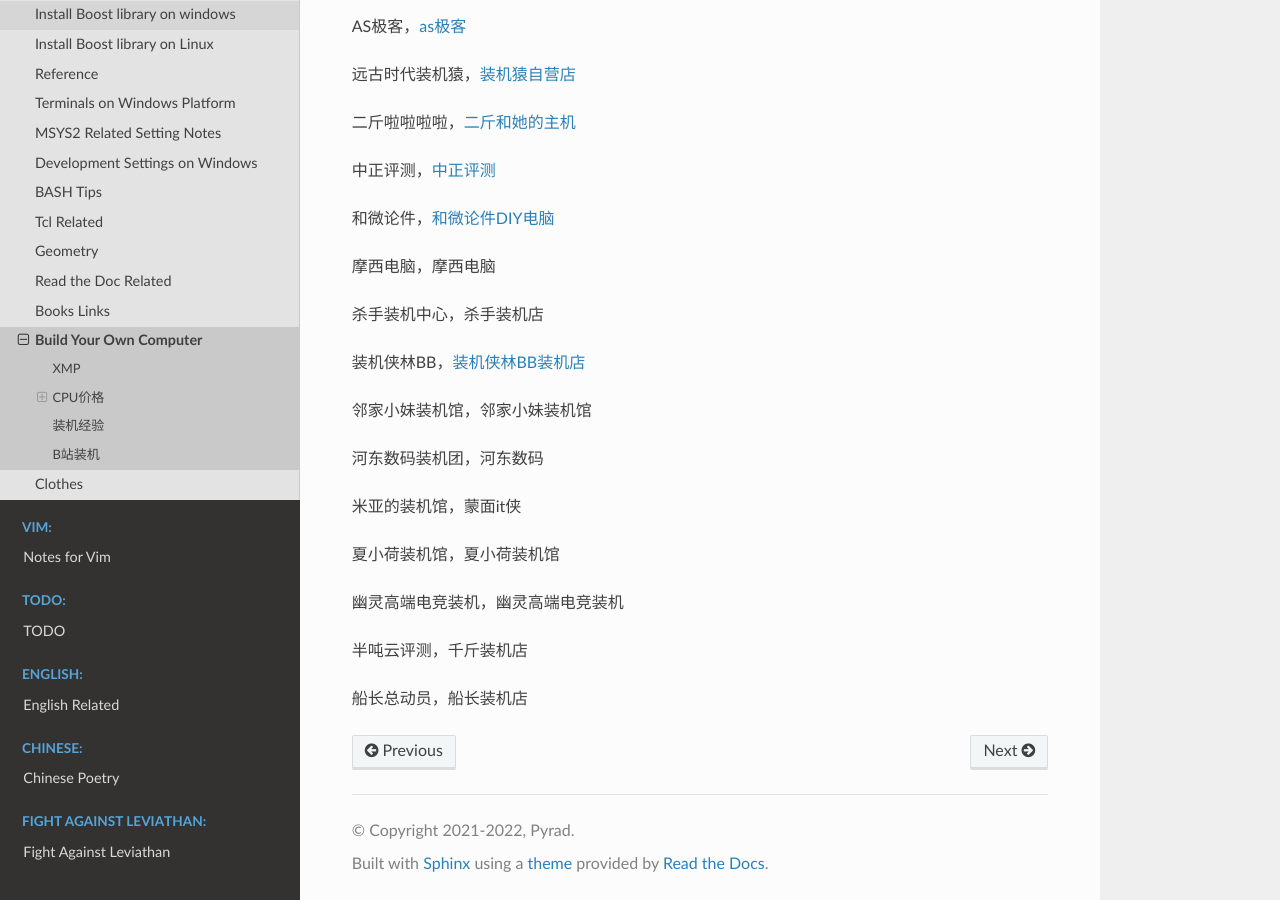
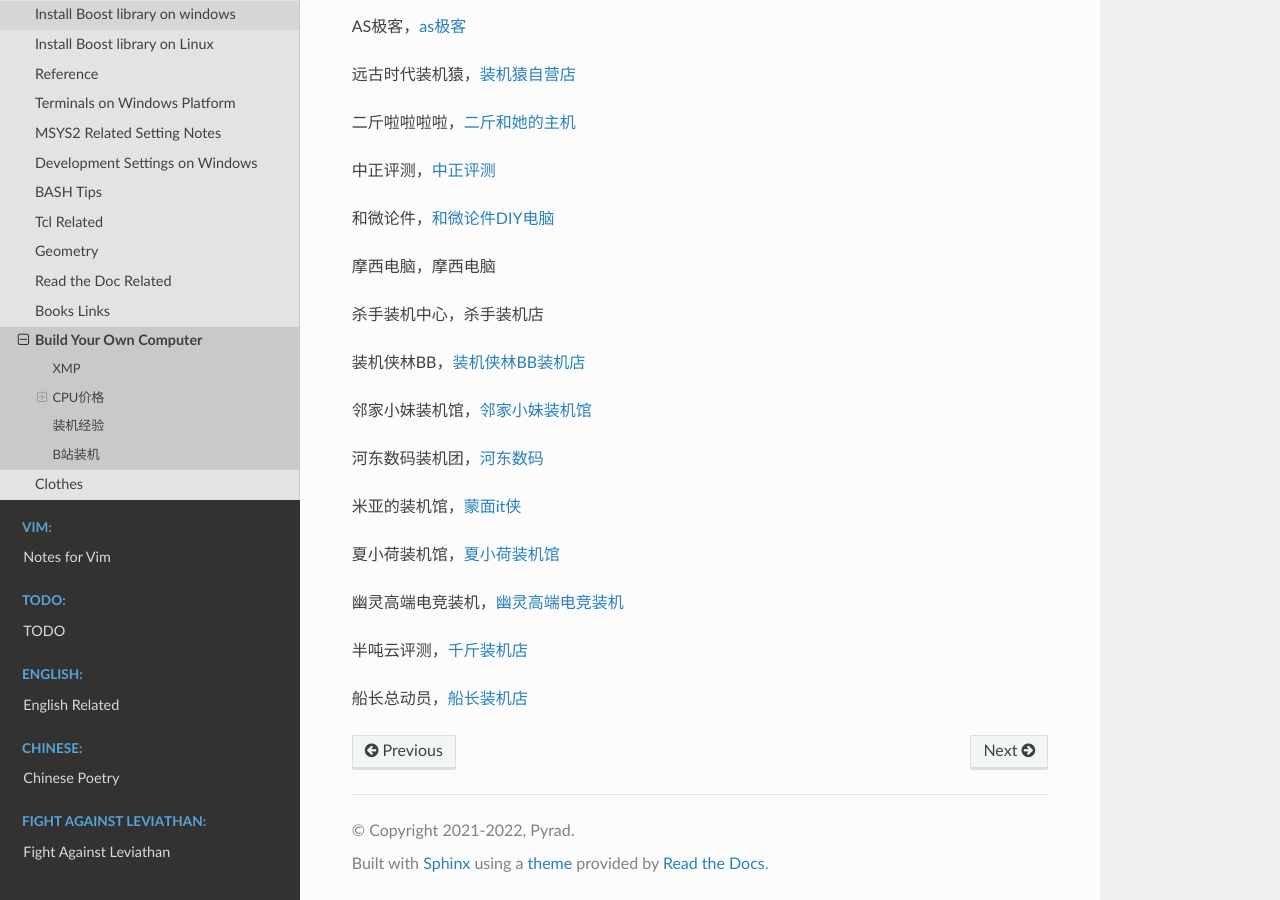
Before and after one commit to Pyrad/pyradnotes, a Sphinx documentation site: the page built from source/Notes/BuildYourOwnComputer.md, in a window 1280 px wide and 900 px high, scrolled down 2143 px. Built offline with Sphinx 7.4.7 and the Read the Docs theme 2.0.0, drawn with Linux system fonts in a browser that asks for light colours; some of the changed lines change nothing that is shown.

Commit message:
BYOC Update links

```diff
--- a/source/Notes/BuildYourOwnComputer.md
+++ b/source/Notes/BuildYourOwnComputer.md
@@ -104,16 +104,16 @@
 
 装机侠林BB，[装机侠林BB装机店](https://shop335658483.taobao.com/?spm=a1z10.1-c-s.0.0.353356bboTzXZm)
 
-邻家小妹装机馆，邻家小妹装机馆
+邻家小妹装机馆，[邻家小妹装机馆](https://ljxmzjg.taobao.com/?spm=a1z10.1-c-s.0.0.28233d03hF9LE4)
 
-河东数码装机团，河东数码
+河东数码装机团，[河东数码](https://shop253280683.taobao.com/?spm=a1z10.1-c.0.0.687e51d1MPhDYV)
 
-米亚的装机馆，蒙面it侠
+米亚的装机馆，[蒙面it侠](https://shop34713089.taobao.com/?spm=a1z10.1-c-s.0.0.1de271ffU7tTfd)
 
-夏小荷装机馆，夏小荷装机馆
+夏小荷装机馆，[夏小荷装机馆](https://xxhzjg.taobao.com/?spm=a1z10.1-c-s.0.0.64f317b60kElua)
 
-幽灵高端电竞装机，幽灵高端电竞装机
+幽灵高端电竞装机，[幽灵高端电竞装机](https://shop231842667.taobao.com/?spm=a1z10.1-c-s.0.0.44443ddasLwycB)
 
-半吨云评测，千斤装机店
+半吨云评测，[千斤装机店](https://shop405835377.taobao.com/?spm=a1z10.1-c.0.0.3bab12deZbokFL)
 
-船长总动员，船长装机店
+船长总动员，[船长装机店](https://shop487814952.taobao.com/?spm=a1z10.1-c.0.0.707116ca5VbPxl)
```
